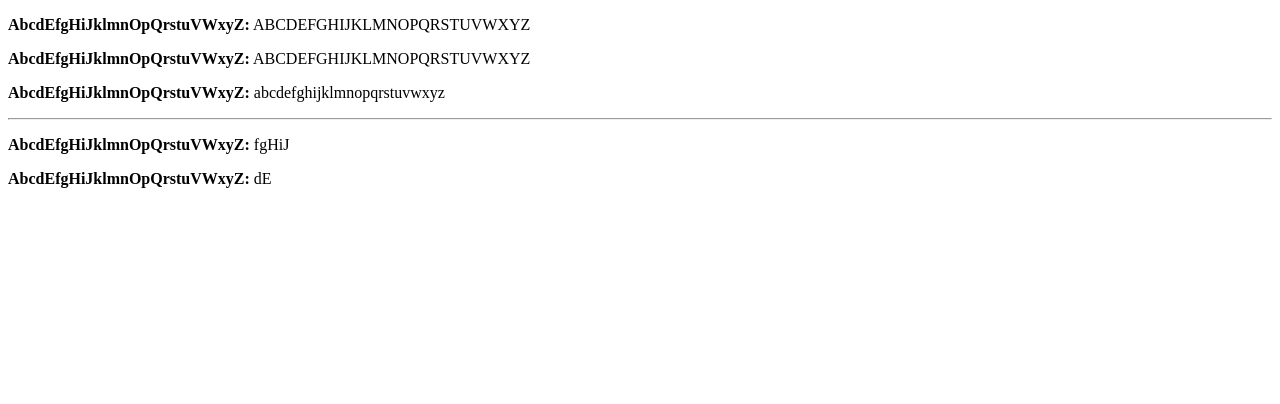
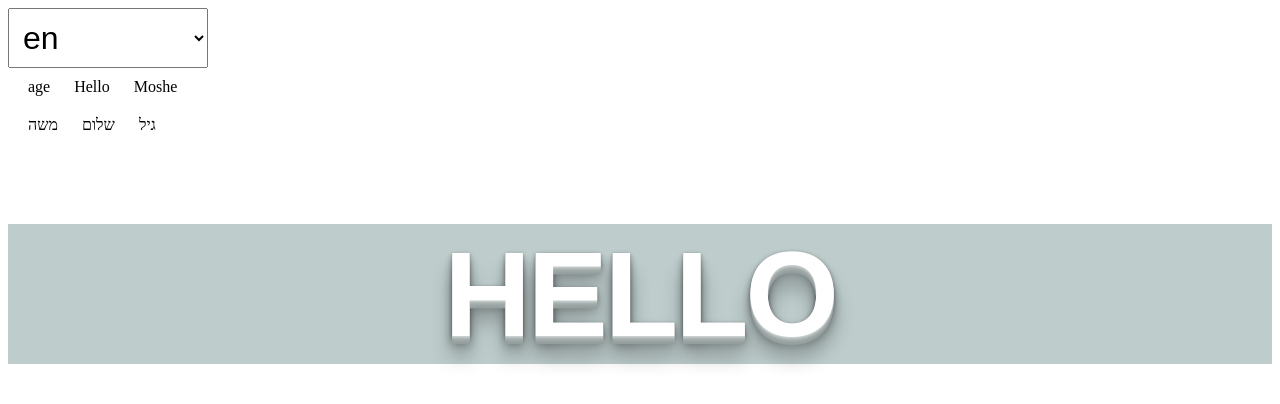
Before and after one commit to nirgeier/AngularTutorial, an Angular app: page / in a window 1280 px wide. Shown: the top 404 px of the page. Built offline with nearby package versions, Linux system fonts and the light colour scheme.

Commit message:
Step03-May the force be with U

```diff
--- /dev/null
+++ b/src/app/app.component.css
@@ -0,0 +1,33 @@
+* {
+  padding: 10px;
+}
+
+select {
+  width: 200px;
+  font-size: 2em;
+}
+
+h1 {
+  font: 900 120px/1 'Source Sans Pro', Arial, sans-serif;
+  background: #becccc;
+  text-transform: uppercase;
+  color: #fff;
+  text-align: center;
+  letter-spacing: -3px;
+  text-shadow: 0 1px 0 hsl(174, 5%, 80%),
+    0 2px 0 hsl(174, 5%, 75%),
+    0 3px 0 hsl(174, 5%, 70%),
+    0 4px 0 hsl(174, 5%, 66%),
+    0 5px 0 hsl(174, 5%, 64%),
+    0 6px 0 hsl(174, 5%, 62%),
+    0 7px 0 hsl(174, 5%, 61%),
+    0 8px 0 hsl(174, 5%, 60%),
+
+    0 0 5px rgba(0, 0, 0, .05),
+    0 1px 3px rgba(0, 0, 0, .2),
+    0 3px 5px rgba(0, 0, 0, .2),
+    0 5px 10px rgba(0, 0, 0, .2),
+    0 10px 10px rgba(0, 0, 0, .2),
+    0 20px 20px rgba(0, 0, 0, .3);
+
+}
--- a/src/app/app.component.html
+++ b/src/app/app.component.html
@@ -1,7 +1,13 @@
-<p><b>AbcdEfgHiJklmnOpQrstuVWxyZ:</b> {{ 'AbcdEfgHiJklmnOpQrstuVWxyZ' | upper }}</p>
-<p><b>AbcdEfgHiJklmnOpQrstuVWxyZ:</b> {{ 'AbcdEfgHiJklmnOpQrstuVWxyZ' | uppercase}}</p>
-<p><b>AbcdEfgHiJklmnOpQrstuVWxyZ:</b> {{ 'AbcdEfgHiJklmnOpQrstuVWxyZ' | lowercase}}</p>
-<hr />
+<select [(ngModel)]="translationService.language">
+  <option *ngFor="let language of translationService.languages" [ngValue]="language">{{language}}</option>
+</select>
+<br />
+<div *ngFor="let language of translationService.translations | keyvalue">
+  <span *ngFor="let text of translationService.translations[language.key].texts | keyvalue">
+    {{ translationService.translations[language.key].texts[text.key] }}
+  </span>
+</div>
 
-<p><b>AbcdEfgHiJklmnOpQrstuVWxyZ:</b> {{ 'AbcdEfgHiJklmnOpQrstuVWxyZ' | substr:5:10}}</p>
-<p><b>AbcdEfgHiJklmnOpQrstuVWxyZ:</b> {{ 'AbcdEfgHiJklmnOpQrstuVWxyZ' | substr:3:5}}</p>
+<h1>
+  {{'hello' | translation}}
+</h1>
--- a/src/app/app.component.ts
+++ b/src/app/app.component.ts
@@ -1,11 +1,16 @@
 import { Component } from '@angular/core';
+import { TranslatorService } from './translator.service';
 
 @Component({
   selector: 'app-root',
   templateUrl: './app.component.html',
-  styles: []
+  styleUrls: ['./app.component.css'],
+  providers: [TranslatorService]
 })
 export class AppComponent {
   title = 'pipes';
   longText = "Lorem ipsum dolor sit amet, eu omnesque imperdiet vis, stet aliquip ceteros per ea. Cum oratio minimum contentiones no. Et per natum perpetua, ea illum everti albucius eum, stet cetero id mea. No cum v";
+
+  constructor(private translationService: TranslatorService) { }
+
 }
--- /dev/null
+++ b/src/app/translation.pipe.ts
@@ -0,0 +1,20 @@
+import { Pipe, PipeTransform } from '@angular/core';
+import { TranslatorService } from './translator.service';
+
+@Pipe({
+  name: 'translation',
+  pure: false
+})
+/**
+ * Well documented class.
+ * This class will do anything its need to do as you can see.
+ */
+export class TranslationPipe implements PipeTransform {
+
+  constructor(private translatorService: TranslatorService) { }
+  transform(value: any, args?: any): any {
+    console.log('transform: ', value);
+    return this.translatorService.translate(value);
+  }
+
+}
--- /dev/null
+++ b/src/app/translator.service.ts
@@ -0,0 +1,43 @@
+import { Injectable } from '@angular/core';
+
+@Injectable({
+  providedIn: 'root'
+})
+
+/**
+ * No docs since the developer doesn't
+ * think its good to write documentation
+ */
+export class TranslatorService {
+
+  public languages = ['he', 'en'];
+  public language = 'en';
+
+  public translations = {
+    'en': {
+      texts: {
+        'hello': 'Hello',
+        'name': 'Moshe',
+        'age:': 'age'
+      }
+    },
+    'he': {
+      texts: {
+        'hello': 'שלום',
+        'name': 'משה',
+        'age:': 'גיל'
+      }
+    }
+  };
+
+  constructor() { }
+
+  /**
+   * Excellent doc here....
+   * @param key
+   */
+  translate(key: string): string {
+    return this.translations[this.language].texts[key];
+  }
+
+}
```
Also changed, not shown: src/app/app.module.ts (+8 -4 lines), 1 other file (tests, documents, lock files or other folders).
